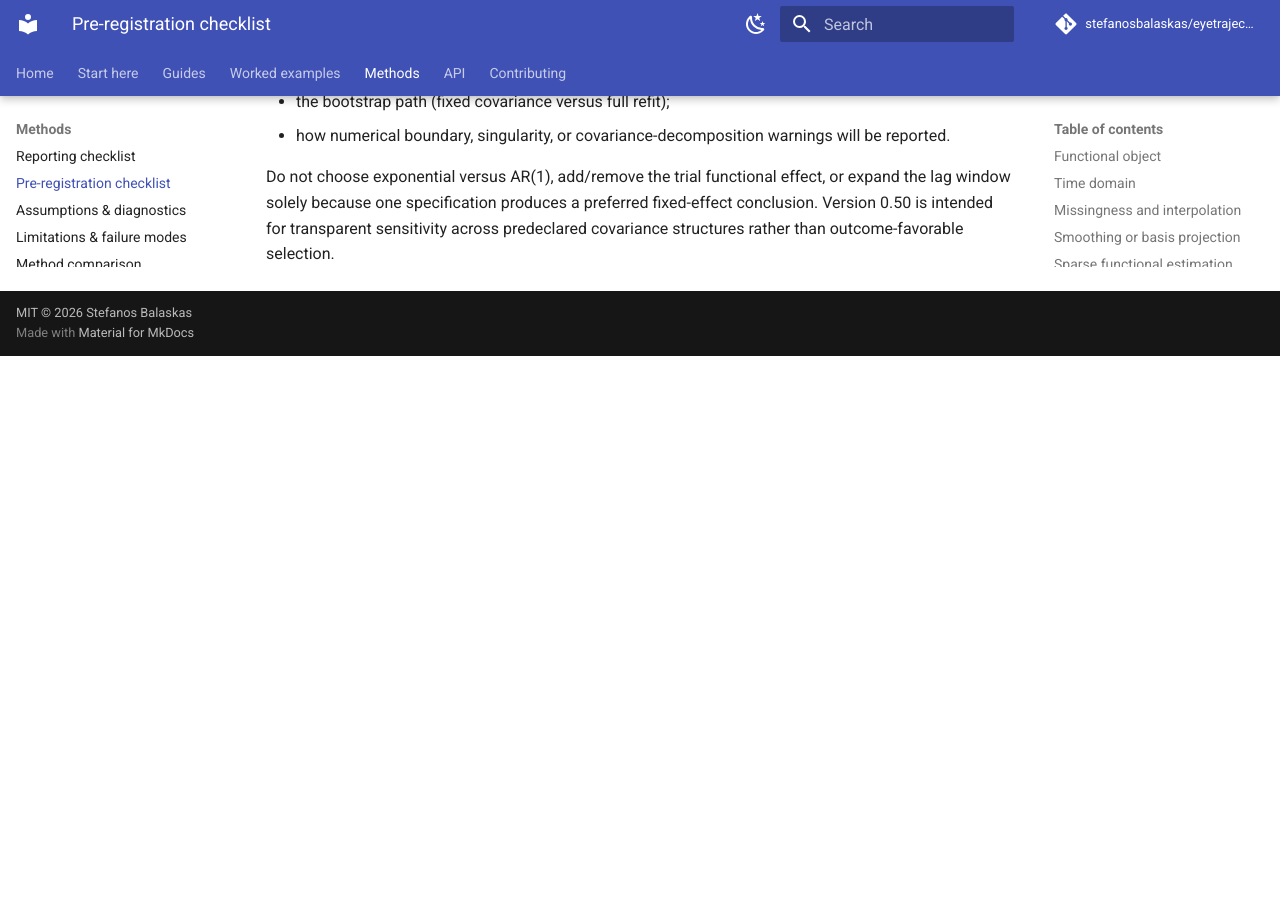
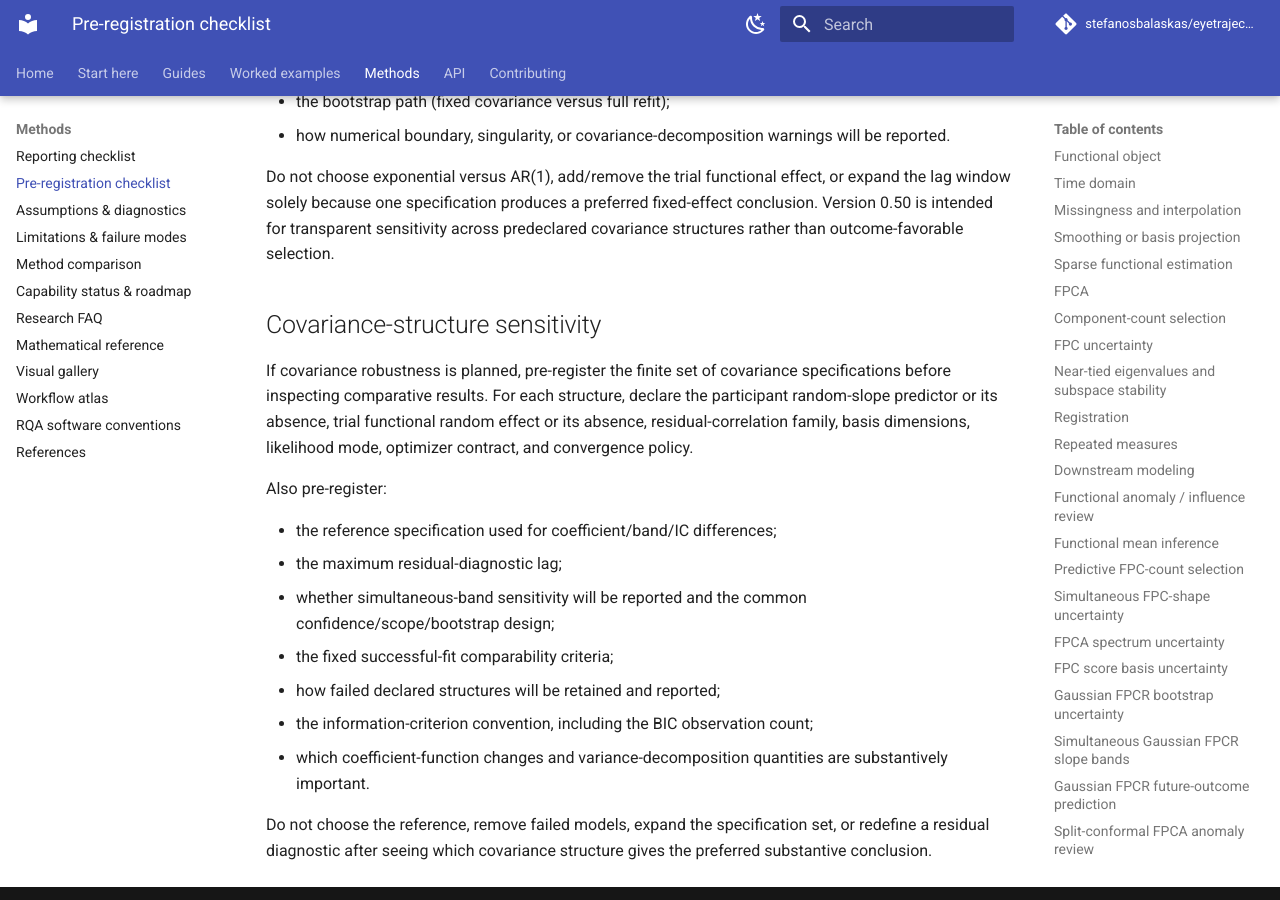
Before and after one commit to stefanosbalaskas/eyetrajectoriespy, an MkDocs documentation site: the page built from docs/methods/preregistration.md, in a window 1280 px wide and 900 px high, scrolled down 25182 px. Built offline with MkDocs 1.6.1 and Material for MkDocs 9.7.7, drawn with Linux system fonts in a browser that asks for light colours; comment, search, counter and statistics services are not loaded; before the commit the page ends 25538 px from its top, so only the background shows below that.

Commit message:
Add 0.50 methodological guidance

```diff
--- a/docs/methods/preregistration.md
+++ b/docs/methods/preregistration.md
@@ -851,3 +851,27 @@
 fixed-effect conclusion. Version 0.50 is intended for transparent sensitivity
 across predeclared covariance structures rather than outcome-favorable
 selection.
+
+## Covariance-structure sensitivity
+
+If covariance robustness is planned, pre-register the finite set of covariance
+specifications before inspecting comparative results. For each structure,
+declare the participant random-slope predictor or its absence, trial functional
+random effect or its absence, residual-correlation family, basis dimensions,
+likelihood mode, optimizer contract, and convergence policy.
+
+Also pre-register:
+
+- the reference specification used for coefficient/band/IC differences;
+- the maximum residual-diagnostic lag;
+- whether simultaneous-band sensitivity will be reported and the common
+  confidence/scope/bootstrap design;
+- the fixed successful-fit comparability criteria;
+- how failed declared structures will be retained and reported;
+- the information-criterion convention, including the BIC observation count;
+- which coefficient-function changes and variance-decomposition quantities are
+  substantively important.
+
+Do not choose the reference, remove failed models, expand the specification set,
+or redefine a residual diagnostic after seeing which covariance structure gives
+the preferred substantive conclusion.
```
